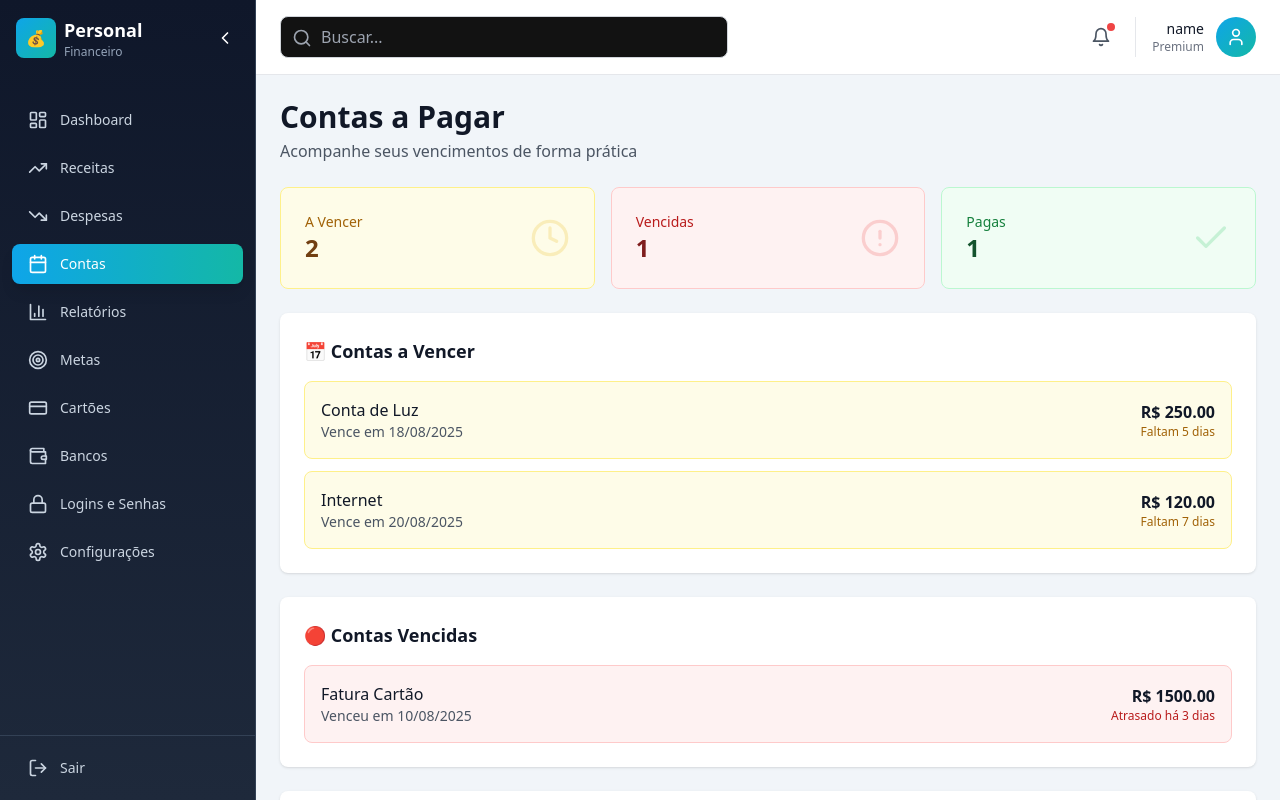
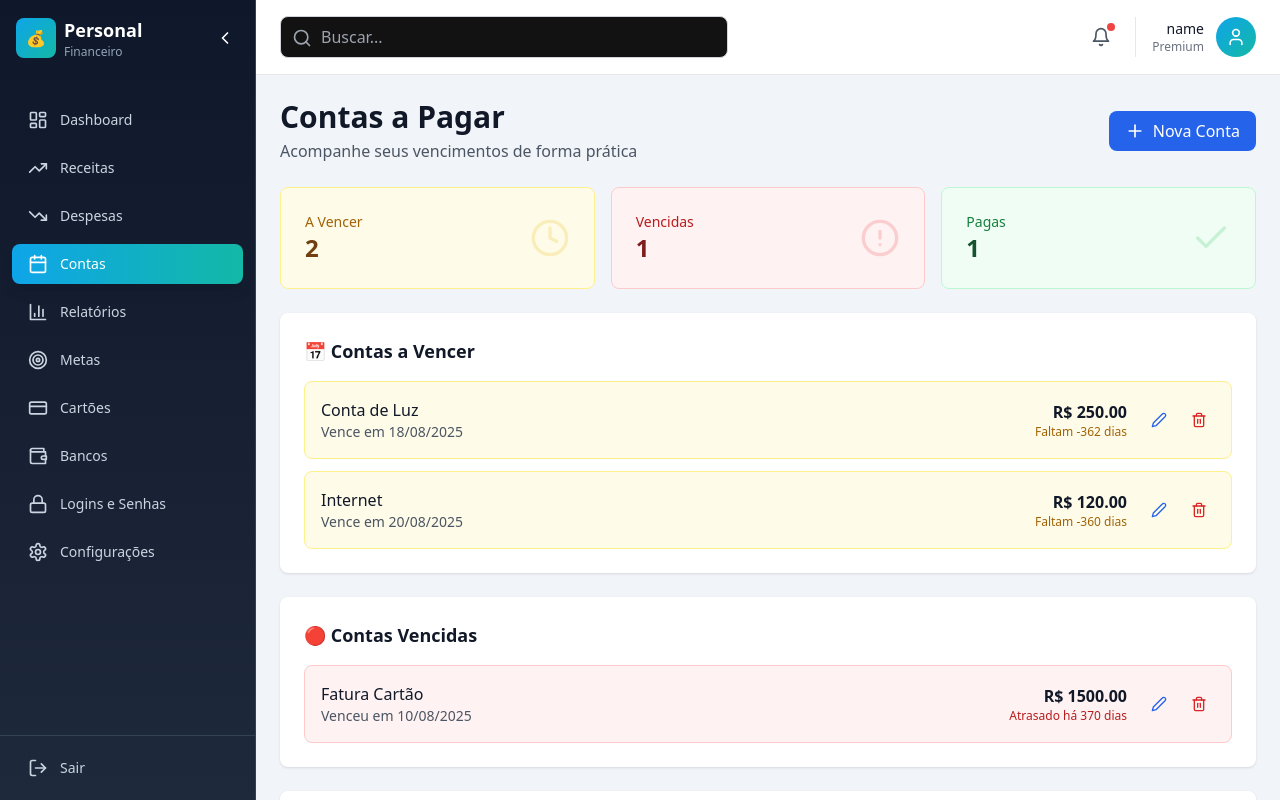
Before and after one commit to Gustavo641/crm-financeiro, a Next.js app: page /dashboard/contas in a window 1280 px wide. Built offline with nearby package versions, Linux system fonts and the light colour scheme; sample sign-in values are in the browser's storage.

Commit message:
Implementar CRUD completo para Contas a Pagar - editar, deletar e adicionar

```diff
--- a/app/dashboard/contas/page.tsx
+++ b/app/dashboard/contas/page.tsx
@@ -1,27 +1,133 @@
 'use client';
 
-import { AlertCircle, Check, Clock } from 'lucide-react';
+import { useState } from 'react';
+import { AlertCircle, Check, Clock, Edit2, Trash2, Plus, X } from 'lucide-react';
+
+interface Conta {
+  id: number;
+  descricao: string;
+  valor: number;
+  vencimento: string;
+  status: 'a-vencer' | 'vencida' | 'paga';
+}
 
 export default function ContasPage() {
-  const contasAVencer = [
-    { id: 1, descricao: 'Conta de Luz', valor: 250, vencimento: '18/08/2025', dias: 5, status: 'a-vencer' },
-    { id: 2, descricao: 'Internet', valor: 120, vencimento: '20/08/2025', dias: 7, status: 'a-vencer' },
-  ];
+  const [contas, setContas] = useState<Conta[]>([
+    { id: 1, descricao: 'Conta de Luz', valor: 250, vencimento: '18/08/2025', status: 'a-vencer' },
+    { id: 2, descricao: 'Internet', valor: 120, vencimento: '20/08/2025', status: 'a-vencer' },
+    { id: 3, descricao: 'Fatura Cartão', valor: 1500, vencimento: '10/08/2025', status: 'vencida' },
+    { id: 4, descricao: 'Aluguel', valor: 2000, vencimento: '01/08/2025', status: 'paga' },
+  ]);
 
-  const contasVencidas = [
-    { id: 3, descricao: 'Fatura Cartão', valor: 1500, vencimento: '10/08/2025', dias: -3, status: 'vencida' },
-  ];
+  const [showForm, setShowForm] = useState(false);
+  const [editingId, setEditingId] = useState<number | null>(null);
+  const [formData, setFormData] = useState({ descricao: '', valor: 0, vencimento: '', status: 'a-vencer' as const });
 
-  const contasPagas = [
-    { id: 4, descricao: 'Aluguel', valor: 2000, vencimento: '01/08/2025', dias: -12, status: 'paga' },
-  ];
+  const handleAddEdit = () => {
+    if (editingId) {
+      setContas(contas.map(c => c.id === editingId ? { ...c, ...formData } : c));
+      setEditingId(null);
+    } else {
+      setContas([...contas, { id: Date.now(), ...formData }]);
+    }
+    setFormData({ descricao: '', valor: 0, vencimento: '', status: 'a-vencer' });
+    setShowForm(false);
+  };
+
+  const handleEdit = (conta: Conta) => {
+    setFormData({ descricao: conta.descricao, valor: conta.valor, vencimento: conta.vencimento, status: conta.status });
+    setEditingId(conta.id);
+    setShowForm(true);
+  };
+
+  const handleDelete = (id: number) => {
+    setContas(contas.filter(c => c.id !== id));
+  };
+
+  const calcularDias = (vencimento: string, status: string) => {
+    const [dia, mes, ano] = vencimento.split('/').map(Number);
+    const dataVencimento = new Date(ano, mes - 1, dia);
+    const hoje = new Date();
+    const diferenca = Math.floor((dataVencimento.getTime() - hoje.getTime()) / (1000 * 60 * 60 * 24));
+    return diferenca;
+  };
+
+  const contasAVencer = contas.filter(c => c.status === 'a-vencer');
+  const contasVencidas = contas.filter(c => c.status === 'vencida');
+  const contasPagas = contas.filter(c => c.status === 'paga');
 
   return (
     <div className="space-y-6">
+      <div className="flex items-center justify-between">
         <div>
           <h1 className="text-3xl font-bold text-gray-900">Contas a Pagar</h1>
           <p className="text-gray-600 mt-1">Acompanhe seus vencimentos de forma prática</p>
         </div>
+        <button
+          onClick={() => { setEditingId(null); setFormData({ descricao: '', valor: 0, vencimento: '', status: 'a-vencer' }); setShowForm(true); }}
+          className="flex items-center gap-2 bg-blue-600 text-white px-4 py-2 rounded-lg hover:bg-blue-700 transition"
+        >
+          <Plus className="w-5 h-5" /> Nova Conta
+        </button>
+      </div>
+
+      {/* Formulário */}
+      {showForm && (
+        <div className="bg-blue-50 border border-blue-200 rounded-lg p-6">
+          <div className="flex justify-between items-center mb-4">
+            <h3 className="text-lg font-semibold text-gray-900">{editingId ? 'Editar' : 'Adicionar'} Conta</h3>
+            <button onClick={() => setShowForm(false)} className="text-gray-500 hover:text-gray-700">
+              <X className="w-5 h-5" />
+            </button>
+          </div>
+          <div className="grid grid-cols-1 md:grid-cols-2 gap-4">
+            <input
+              type="text"
+              placeholder="Descrição"
+              value={formData.descricao}
+              onChange={(e) => setFormData({ ...formData, descricao: e.target.value })}
+              className="px-4 py-2 border rounded-lg focus:outline-none focus:ring-2 focus:ring-blue-500"
+            />
+            <input
+              type="number"
+              placeholder="Valor"
+              value={formData.valor || ''}
+              onChange={(e) => setFormData({ ...formData, valor: parseFloat(e.target.value) || 0 })}
+              className="px-4 py-2 border rounded-lg focus:outline-none focus:ring-2 focus:ring-blue-500"
+            />
+            <input
+              type="text"
+              placeholder="Vencimento (DD/MM/YYYY)"
+              value={formData.vencimento}
+              onChange={(e) => setFormData({ ...formData, vencimento: e.target.value })}
+              className="px-4 py-2 border rounded-lg focus:outline-none focus:ring-2 focus:ring-blue-500"
+            />
+            <select
+              value={formData.status}
+              onChange={(e) => setFormData({ ...formData, status: e.target.value as 'a-vencer' | 'vencida' | 'paga' })}
+              className="px-4 py-2 border rounded-lg focus:outline-none focus:ring-2 focus:ring-blue-500"
+            >
+              <option value="a-vencer">A Vencer</option>
+              <option value="vencida">Vencida</option>
+              <option value="paga">Paga</option>
+            </select>
+          </div>
+          <div className="flex gap-3 mt-4">
+            <button
+              onClick={handleAddEdit}
+              className="px-4 py-2 bg-blue-600 text-white rounded-lg hover:bg-blue-700 transition"
+            >
+              {editingId ? 'Atualizar' : 'Adicionar'}
+            </button>
+            <button
+              onClick={() => setShowForm(false)}
+              className="px-4 py-2 bg-gray-300 text-gray-700 rounded-lg hover:bg-gray-400 transition"
+            >
+              Cancelar
+            </button>
+          </div>
+        </div>
+      )}
 
       {/* Resumo */}
       <div className="grid grid-cols-1 md:grid-cols-3 gap-4">
@@ -60,14 +166,24 @@ export default function ContasPage() {
           <h2 className="font-semibold text-lg text-gray-900 mb-4">📅 Contas a Vencer</h2>
           <div className="space-y-3">
             {contasAVencer.map((conta) => (
-              <div key={conta.id} className="flex items-center justify-between p-4 bg-yellow-50 border border-yellow-200 rounded-lg">
+              <div key={conta.id} className="flex items-center justify-between p-4 bg-yellow-50 border border-yellow-200 rounded-lg hover:shadow-md transition">
                 <div>
                   <p className="font-medium text-gray-900">{conta.descricao}</p>
                   <p className="text-sm text-gray-600">Vence em {conta.vencimento}</p>
                 </div>
+                <div className="flex items-center gap-4">
                   <div className="text-right">
                     <p className="font-semibold text-gray-900">R$ {conta.valor.toFixed(2)}</p>
-                  <p className="text-xs text-yellow-700">Faltam {conta.dias} dias</p>
+                    <p className="text-xs text-yellow-700">Faltam {calcularDias(conta.vencimento, conta.status)} dias</p>
+                  </div>
+                  <div className="flex gap-2">
+                    <button onClick={() => handleEdit(conta)} className="p-2 text-blue-600 hover:bg-blue-100 rounded transition">
+                      <Edit2 className="w-4 h-4" />
+                    </button>
+                    <button onClick={() => handleDelete(conta.id)} className="p-2 text-red-600 hover:bg-red-100 rounded transition">
+                      <Trash2 className="w-4 h-4" />
+                    </button>
+                  </div>
                 </div>
               </div>
             ))}
@@ -81,14 +197,24 @@ export default function ContasPage() {
           <h2 className="font-semibold text-lg text-gray-900 mb-4">🔴 Contas Vencidas</h2>
           <div className="space-y-3">
             {contasVencidas.map((conta) => (
-              <div key={conta.id} className="flex items-center justify-between p-4 bg-red-50 border border-red-200 rounded-lg">
+              <div key={conta.id} className="flex items-center justify-between p-4 bg-red-50 border border-red-200 rounded-lg hover:shadow-md transition">
                 <div>
                   <p className="font-medium text-gray-900">{conta.descricao}</p>
                   <p className="text-sm text-gray-600">Venceu em {conta.vencimento}</p>
                 </div>
+                <div className="flex items-center gap-4">
                   <div className="text-right">
                     <p className="font-semibold text-gray-900">R$ {conta.valor.toFixed(2)}</p>
-                  <p className="text-xs text-red-700">Atrasado há {Math.abs(conta.dias)} dias</p>
+                    <p className="text-xs text-red-700">Atrasado há {Math.abs(calcularDias(conta.vencimento, conta.status))} dias</p>
+                  </div>
+                  <div className="flex gap-2">
+                    <button onClick={() => handleEdit(conta)} className="p-2 text-blue-600 hover:bg-blue-100 rounded transition">
+                      <Edit2 className="w-4 h-4" />
+                    </button>
+                    <button onClick={() => handleDelete(conta.id)} className="p-2 text-red-600 hover:bg-red-100 rounded transition">
+                      <Trash2 className="w-4 h-4" />
+                    </button>
+                  </div>
                 </div>
               </div>
             ))}
@@ -99,19 +225,31 @@ export default function ContasPage() {
       {/* Contas Pagas */}
       <div className="bg-white rounded-lg shadow p-6">
         <h2 className="font-semibold text-lg text-gray-900 mb-4">🟢 Contas Pagas</h2>
+        {contasPagas.length > 0 ? (
           <div className="space-y-3">
             {contasPagas.map((conta) => (
-            <div key={conta.id} className="flex items-center justify-between p-4 bg-green-50 border border-green-200 rounded-lg">
+              <div key={conta.id} className="flex items-center justify-between p-4 bg-green-50 border border-green-200 rounded-lg hover:shadow-md transition">
                 <div>
                   <p className="font-medium text-gray-900">{conta.descricao}</p>
                   <p className="text-sm text-gray-600">Pago em {conta.vencimento}</p>
                 </div>
-              <div className="text-right">
+                <div className="flex items-center gap-4">
                   <p className="font-semibold text-gray-900">R$ {conta.valor.toFixed(2)}</p>
+                  <div className="flex gap-2">
+                    <button onClick={() => handleEdit(conta)} className="p-2 text-blue-600 hover:bg-blue-100 rounded transition">
+                      <Edit2 className="w-4 h-4" />
+                    </button>
+                    <button onClick={() => handleDelete(conta.id)} className="p-2 text-red-600 hover:bg-red-100 rounded transition">
+                      <Trash2 className="w-4 h-4" />
+                    </button>
+                  </div>
                 </div>
               </div>
             ))}
           </div>
+        ) : (
+          <p className="text-gray-500 text-center py-6">Nenhuma conta paga registrada</p>
+        )}
       </div>
     </div>
   );
```
Lines whose indentation alone changed are shown as unchanged.
